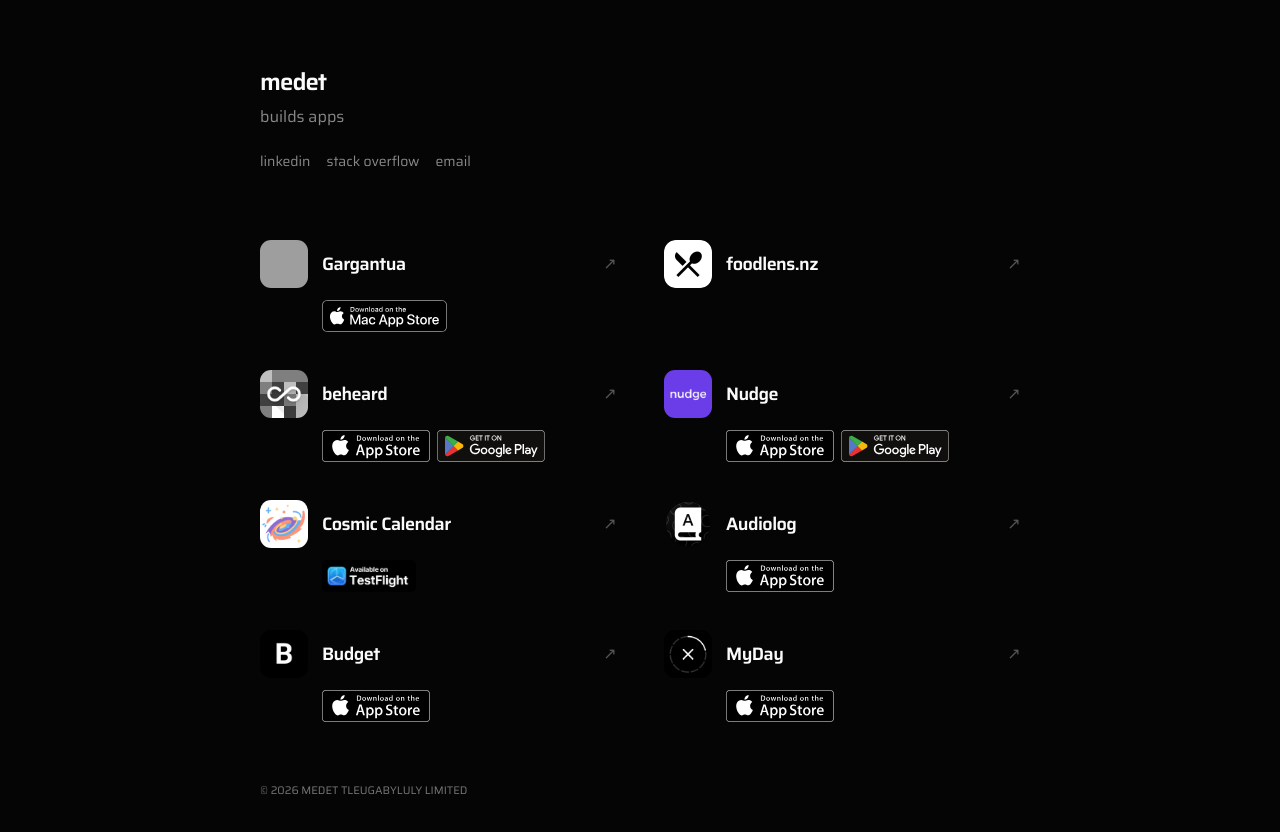
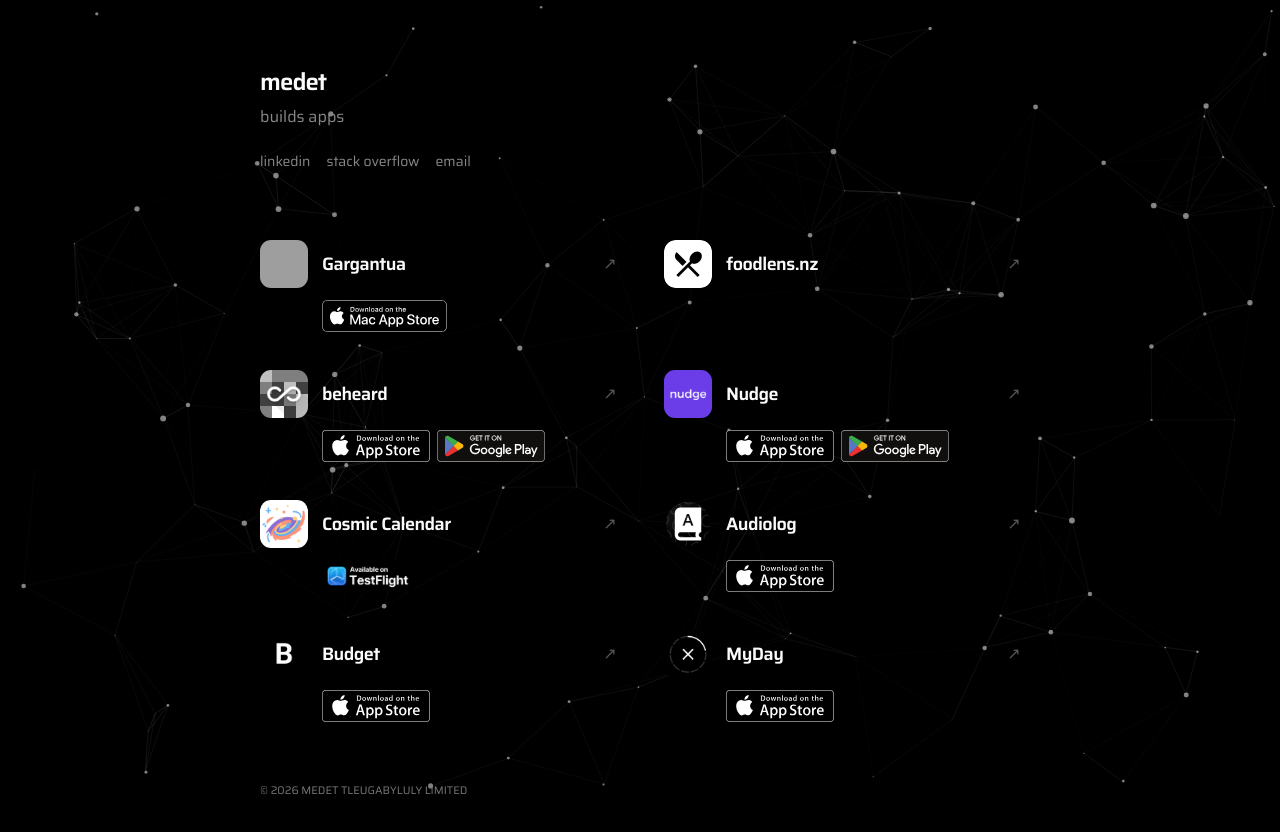
Before and after one commit to nzmedet/nzmedet.github.io, a plain HTML site: page index.html in a window 1280 px wide. Drawn offline with nearby package versions, Linux system fonts and the light colour scheme; grey boxes are pictures that could not be loaded.

Commit message:
Add interactive particle background to homepage

```diff
--- /dev/null
+++ b/assets/js/home-particles.js
@@ -0,0 +1,48 @@
+(() => {
+  if (typeof window.particlesJS !== "function") return;
+
+  if (window.matchMedia("(prefers-reduced-motion: reduce)").matches) return;
+
+  window.particlesJS("particles-js", {
+    particles: {
+      number: { value: 100, density: { enable: true, value_area: 800 } },
+      color: { value: "#ffffff" },
+      shape: { type: "circle", stroke: { width: 0, color: "#000000" } },
+      opacity: {
+        value: 0.5,
+        random: false,
+        anim: { enable: false, speed: 1, opacity_min: 0.1, sync: false }
+      },
+      size: {
+        value: 3,
+        random: true,
+        anim: { enable: false, speed: 40, size_min: 0.1, sync: false }
+      },
+      line_linked: { enable: true, distance: 150, color: "#ffffff", opacity: 0.1, width: 1 },
+      move: {
+        enable: true,
+        speed: 3,
+        direction: "none",
+        random: false,
+        straight: false,
+        out_mode: "out",
+        bounce: false,
+        attract: { enable: false, rotateX: 600, rotateY: 1200 }
+      }
+    },
+    interactivity: {
+      // Listen through the content layer so links retain their normal behavior.
+      detect_on: "window",
+      events: {
+        onhover: { enable: true, mode: "grab" },
+        onclick: { enable: true, mode: "push" },
+        resize: true
+      },
+      modes: {
+        grab: { distance: 140, line_linked: { opacity: 1 } },
+        push: { particles_nb: 4 }
+      }
+    },
+    retina_detect: true
+  });
+})();
--- a/index.html
+++ b/index.html
@@ -5,7 +5,7 @@
   <meta name="viewport" content="width=device-width, initial-scale=1" />
   <meta name="description" content="Mobile apps by Medet Tleugabyluly." />
   <meta name="google-site-verification" content="GrIvL9sIkHrR5XcntmgykehXVXLaQOiAVbVvfr1J-vw" />
-  <meta name="theme-color" content="#050505" />
+  <meta name="theme-color" content="#000000" />
   <link rel="canonical" href="https://tsx.nz/" />
   <link rel="preconnect" href="https://fonts.googleapis.com" />
   <link rel="preconnect" href="https://fonts.gstatic.com" crossorigin />
@@ -14,7 +14,7 @@
   <style>
     :root {
       color-scheme: dark;
-      --bg: #050505;
+      --bg: #000000;
       --text: #fafafa;
       --muted: #888;
       --hover: #22d3ee;
@@ -36,6 +36,16 @@
       -webkit-font-smoothing: antialiased;
     }
 
+    #particles-js {
+      position: fixed;
+      inset: 0;
+      z-index: 0;
+      background: #000;
+      pointer-events: none;
+    }
+
+    #particles-js canvas { display: block; width: 100%; height: 100%; }
+
     a { color: inherit; }
     a:focus-visible { outline: 2px solid var(--hover); outline-offset: 4px; }
 
@@ -53,6 +63,8 @@
     .skip-link:focus { transform: translateY(0); }
 
     .page {
+      position: relative;
+      z-index: 1;
       width: min(760px, calc(100% - 64px));
       min-height: 100vh;
       display: flex;
@@ -172,6 +184,7 @@
   </style>
 </head>
 <body>
+  <div id="particles-js" aria-hidden="true"></div>
   <a class="skip-link" href="#apps">Skip to apps</a>
   <main class="page">
     <header>
@@ -200,6 +213,9 @@
     <footer>© 2026 Medet Tleugabyluly Limited</footer>
   </main>
 
+  <script defer src="https://cdn.jsdelivr.net/particles.js/2.0.0/particles.min.js"></script>
+  <script defer src="/assets/js/home-particles.js"></script>
+
   <!-- Cloudflare Web Analytics --><script defer src="https://static.cloudflareinsights.com/beacon.min.js" data-cf-beacon='{"token":"20669a9308a346c8a7b2200cf7f67fc9"}'></script><!-- End Cloudflare Web Analytics -->
 </body>
 </html>
```
